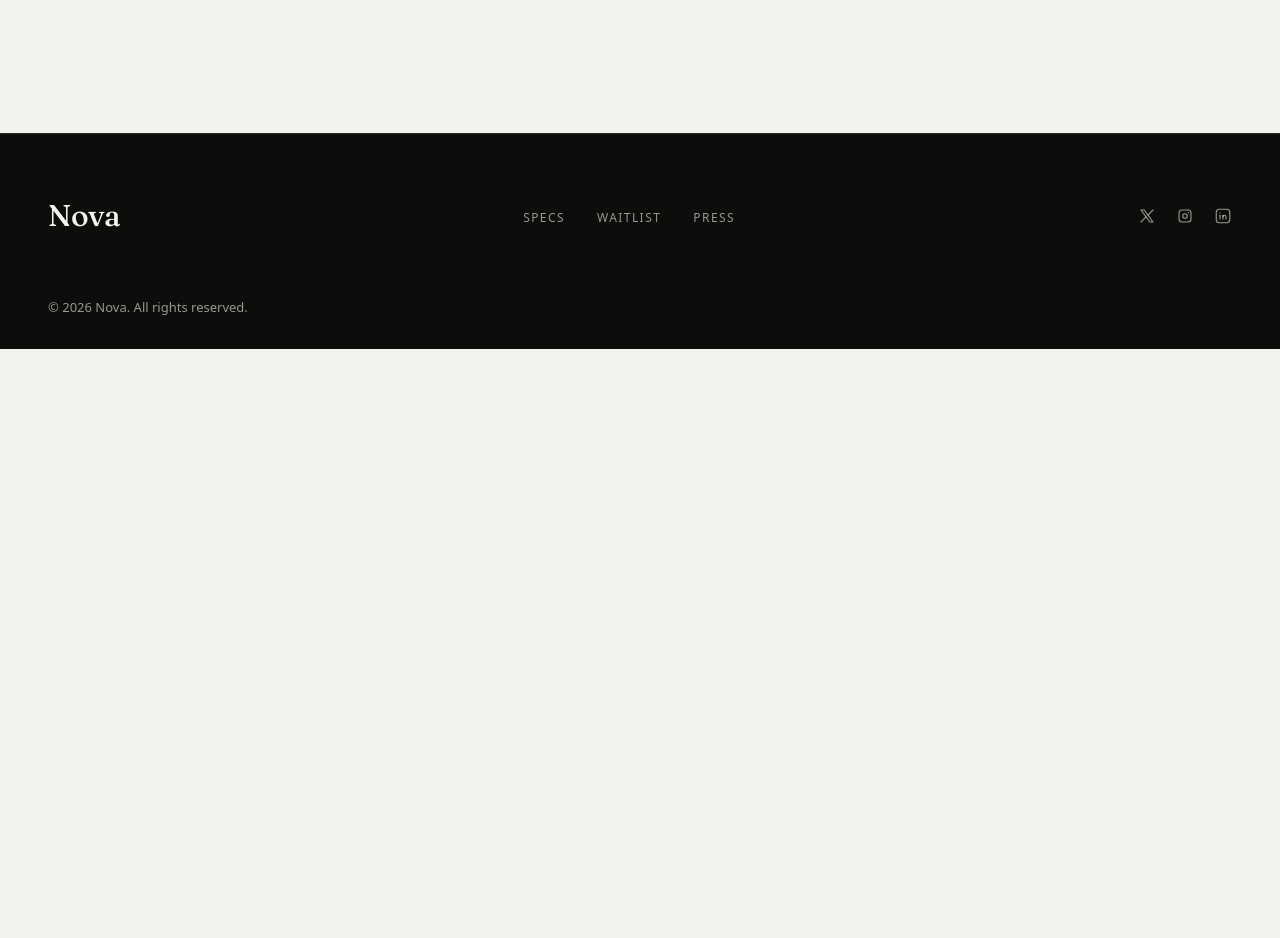
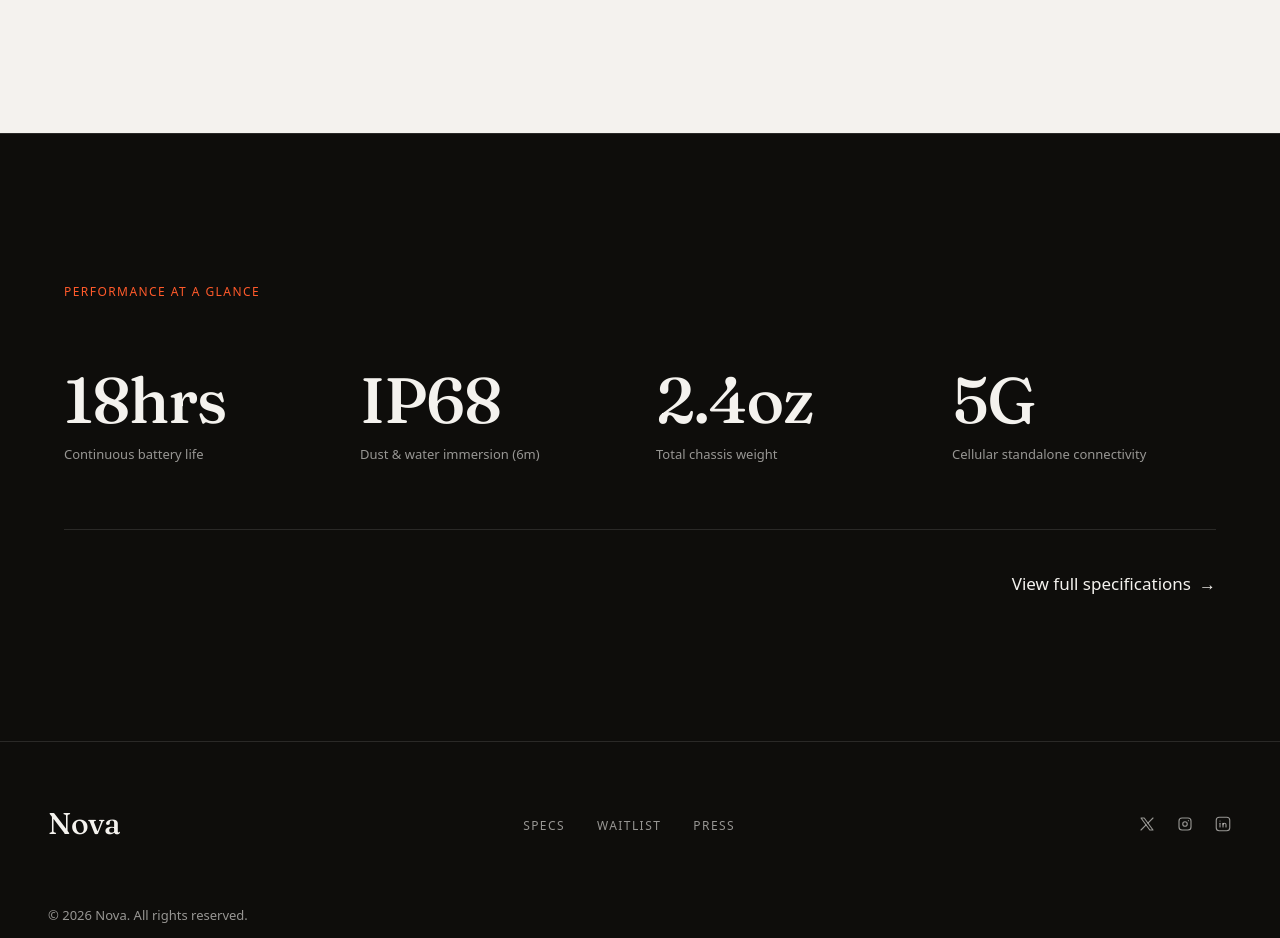
Before and after one commit to qezman/Nova, a Next.js app in the folder nova-frontend/: page / in a window 1280 px wide. Shown: the part 6200-7138 px from the top of the page. Before the commit the page ends 6549 px from the top, so only its background shows below. Built offline with nearby package versions, Linux system fonts and the light colour scheme; no server answers; a web font is replaced by a local one.

Commit message:
feat: add spec highlights strip with count-up animation

```diff
--- a/nova-frontend/src/app/page.tsx
+++ b/nova-frontend/src/app/page.tsx
@@ -3,6 +3,7 @@ import { Footer } from "@/components/layout/Footer";
 import { Hero } from "@/components/home/Hero";
 import { ScrollReveal } from "@/components/home/ScrollReveal";
 import { FeatureBlock } from "@/components/home/FeatureBlock";
+import { SpecHighlights } from "@/components/home/SpecHighlights";
 
 export default function HomePage() {
   return (
@@ -38,6 +39,8 @@ export default function HomePage() {
           imageAlt="Nova milled titanium rim and ceramic housing"
           layout="image-left"
         />
+
+        <SpecHighlights />
       </main>
       <Footer />
     </>
--- /dev/null
+++ b/nova-frontend/src/components/home/SpecHighlights.tsx
@@ -0,0 +1,90 @@
+"use client";
+
+import Link from "next/link";
+import { CounterValue } from "@/components/ui/CounterValue";
+import { SectionLabel } from "@/components/ui/SectionLabel";
+
+interface HighlightItem {
+  type: "counter" | "static";
+  value?: number;
+  staticValue?: string;
+  suffix?: string;
+  decimals?: number;
+  label: string;
+}
+
+const HIGHLIGHTS: HighlightItem[] = [
+  {
+    type: "counter",
+    value: 18,
+    suffix: "hrs",
+    label: "Continuous battery life",
+  },
+  {
+    type: "static",
+    staticValue: "IP68",
+    label: "Dust & water immersion (6m)",
+  },
+  {
+    type: "counter",
+    value: 2.4,
+    decimals: 1,
+    suffix: "oz",
+    label: "Total chassis weight",
+  },
+  {
+    type: "static",
+    staticValue: "5G",
+    label: "Cellular standalone connectivity",
+  },
+];
+
+export function SpecHighlights() {
+  return (
+    <section
+      aria-label="Specification highlights"
+      className="bg-[var(--canvas-deep)] py-28 sm:py-36 px-6 sm:px-10 lg:px-16 border-t border-[var(--border-on-dark)]"
+    >
+      <div className="max-w-[1440px] mx-auto">
+        <div className="mb-16">
+          <SectionLabel onDark>Performance At A Glance</SectionLabel>
+        </div>
+
+        <div className="grid grid-cols-2 md:grid-cols-4 gap-10 md:gap-8 pb-16 border-b border-[var(--border-on-dark)]">
+          {HIGHLIGHTS.map((item, index) => (
+            <div key={index} className="flex flex-col">
+              <div className="type-headline text-[var(--ink-on-dark)] font-display tracking-tight mb-3">
+                {item.type === "counter" && item.value !== undefined ? (
+                  <CounterValue
+                    value={item.value}
+                    suffix={item.suffix}
+                    decimals={item.decimals}
+                  />
+                ) : (
+                  <span>{item.staticValue}</span>
+                )}
+              </div>
+              <span className="type-caption text-[var(--ink-on-dark-secondary)]">
+                {item.label}
+              </span>
+            </div>
+          ))}
+        </div>
+
+        <div className="pt-10 flex justify-end">
+          <Link
+            href="/specs"
+            className="
+              type-body text-sm font-medium text-[var(--ink-on-dark)]
+              inline-flex items-center gap-2
+              hover:text-[var(--accent-on-dark)] transition-colors duration-200
+            "
+          >
+            View full specifications
+            <span aria-hidden="true">→</span>
+          </Link>
+        </div>
+      </div>
+    </section>
+  );
+}
--- /dev/null
+++ b/nova-frontend/src/components/ui/CounterValue.tsx
@@ -0,0 +1,59 @@
+"use client";
+
+import { useEffect, useRef } from "react";
+import { gsap, ScrollTrigger } from "@/lib/gsap";
+import { useReducedMotion } from "@/hooks/useReducedMotion";
+
+interface CounterValueProps {
+  value: number;
+  prefix?: string;
+  suffix?: string;
+  decimals?: number;
+  className?: string;
+}
+
+export function CounterValue({
+  value,
+  prefix = "",
+  suffix = "",
+  decimals = 0,
+  className = "",
+}: CounterValueProps) {
+  const spanRef = useRef<HTMLSpanElement>(null);
+  const prefersReducedMotion = useReducedMotion();
+
+  useEffect(() => {
+    const el = spanRef.current;
+    if (!el) return;
+
+    if (prefersReducedMotion) {
+      el.textContent = `${prefix}${value.toFixed(decimals)}${suffix}`;
+      return;
+    }
+
+    const obj = { count: 0 };
+    const trigger = ScrollTrigger.create({
+      trigger: el,
+      start: "top 85%",
+      once: true,
+      onEnter: () => {
+        gsap.to(obj, {
+          count: value,
+          duration: 1.4,
+          ease: "power2.out",
+          onUpdate: () => {
+            el.textContent = `${prefix}${obj.count.toFixed(decimals)}${suffix}`;
+          },
+        });
+      },
+    });
+
+    return () => trigger.kill();
+  }, [value, prefix, suffix, decimals, prefersReducedMotion]);
+
+  return (
+    <span ref={spanRef} className={className}>
+      {prefix}0{suffix}
+    </span>
+  );
+}
```
